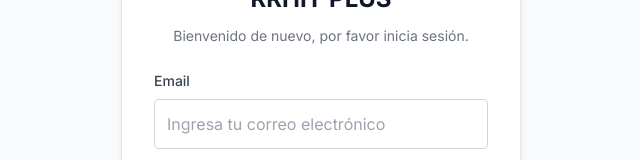
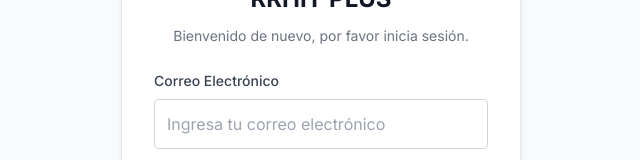
Before and after one commit to MatRark/react-rrhh-plus, a React (Vite) app: page / in a window 1280 px wide. Shown: the part 274-434 px from the top of the page, without its empty margins (319-959 px from the left). Built offline with nearby package versions, Linux system fonts and the light colour scheme.

Commit message:
style(login): actualizar mensajes y textos para mejorar la claridad y tono formal del formulario de inicio de sesion

```diff
--- a/src/pages/Login.jsx
+++ b/src/pages/Login.jsx
@@ -33,7 +33,7 @@ export default function Login() {
     e.preventDefault();
 
     if (email === '' || password === ''){
-      setMessage('No dejes ningún campo vacío');
+      setMessage('Por favor, completa todos los campos');
       setMessageType('error');
       return;
     }
@@ -43,7 +43,7 @@ export default function Login() {
       setMessage('Bienvenido');
       setMessageType('success');
     } else {
-      setMessage('Credenciales incorrectas');
+      setMessage('El usuario o la contraseña son incorrectos');
       setMessageType('error');
     }
   }
@@ -107,7 +107,7 @@ export default function Login() {
           )}
 
           <div className="form-group">
-            <label className="form-label">Email</label>
+            <label className="form-label">Correo Electrónico</label>
             <input
               type="text"
               placeholder="Ingresa tu correo electrónico"
```
